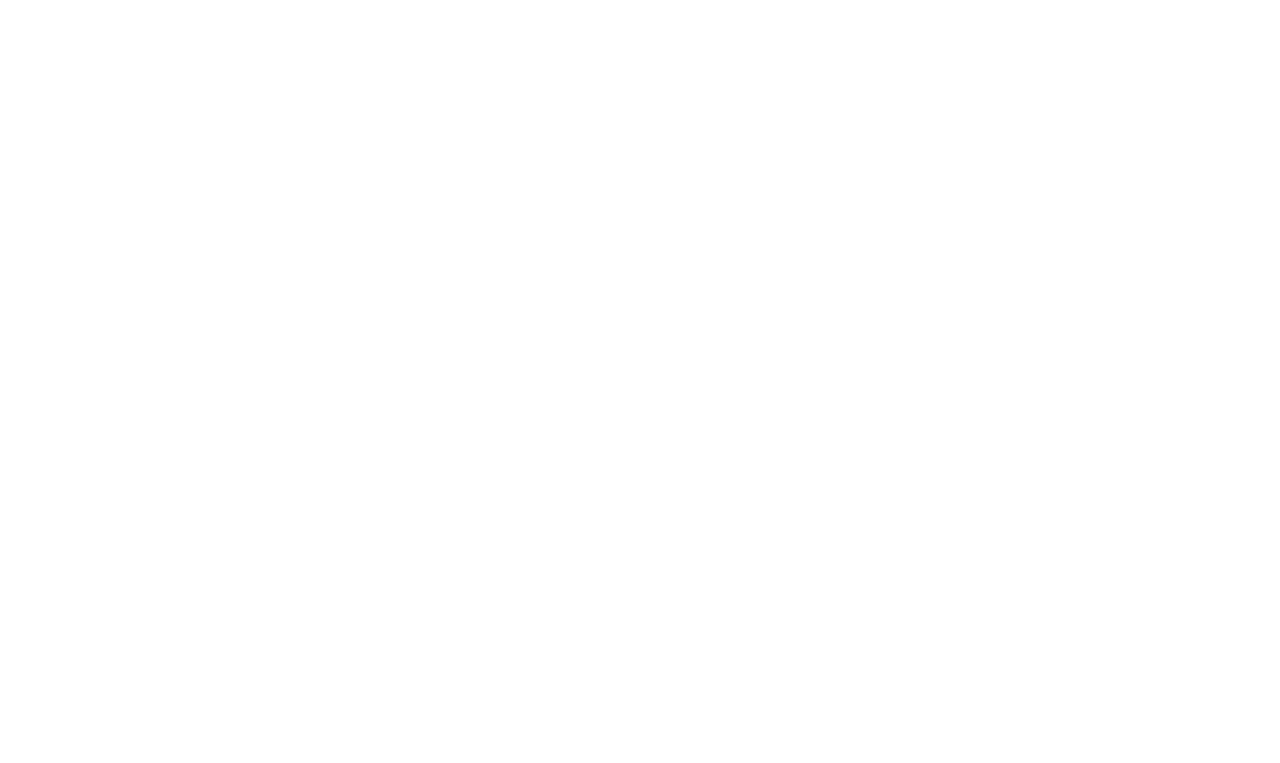
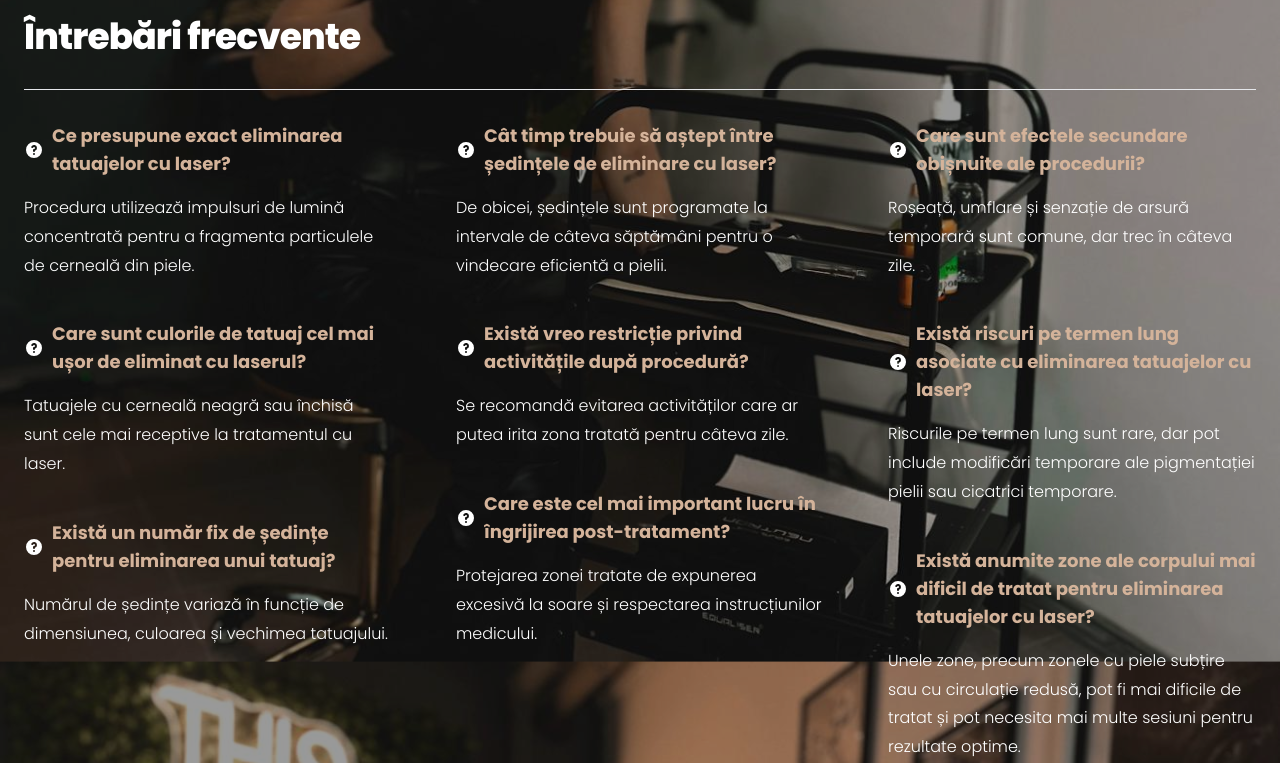
Before and after one commit to mafterr11/MadinyTattoo, a Next.js app: page /servicii/laser in a window 1280 px wide. Shown: the part 897-1660 px from the top of the page. Before the commit the page ends 877 px from the top, so only its background shows below. Built offline with nearby package versions, Linux system fonts and the light colour scheme.

Commit message:
Commit Laser

```diff
--- /dev/null
+++ b/components/FAQLaser.jsx
@@ -0,0 +1,92 @@
+const FAQSection = () => {
+    return (
+        <section className="bg-transparent">
+            <div className="py-8 px-4 mx-auto max-w-[1500px] sm:py-16 lg:px-6">
+                <h2 className="mb-8 text-4xl tracking-tight font-extrabold text-white">Întrebări frecvente</h2>
+                <div className="grid pt-8 text-left border-t border-gray-200 md:gap-16 md:grid-cols-3 ">
+                    {/* prima col */}
+                    <div>
+                        <div className="mb-10">
+                            <h3 className="flex items-center mb-4 text-lg font-bold text-accent">
+                                <svg className="flex-shrink-0 mr-2 w-5 h-5 text-white" fill="currentColor" viewBox="0 0 20 20" xmlns="http://www.w3.org/2000/svg"><path fill-rule="evenodd" d="M18 10a8 8 0 11-16 0 8 8 0 0116 0zm-8-3a1 1 0 00-.867.5 1 1 0 11-1.731-1A3 3 0 0113 8a3.001 3.001 0 01-2 2.83V11a1 1 0 11-2 0v-1a1 1 0 011-1 1 1 0 100-2zm0 8a1 1 0 100-2 1 1 0 000 2z" clip-rule="evenodd"></path></svg>
+                                Ce presupune exact eliminarea tatuajelor cu laser?
+                            </h3>
+                            <p className="text-white">Procedura utilizează impulsuri de lumină concentrată pentru a fragmenta particulele de cerneală din piele.</p>
+                        </div>
+                        <div className="mb-10">
+                            <h3 className="flex items-center mb-4 text-lg font-bold text-accent">
+                                <svg className="flex-shrink-0 mr-2 w-5 h-5 text-white" fill="currentColor" viewBox="0 0 20 20" xmlns="http://www.w3.org/2000/svg"><path fill-rule="evenodd" d="M18 10a8 8 0 11-16 0 8 8 0 0116 0zm-8-3a1 1 0 00-.867.5 1 1 0 11-1.731-1A3 3 0 0113 8a3.001 3.001 0 01-2 2.83V11a1 1 0 11-2 0v-1a1 1 0 011-1 1 1 0 100-2zm0 8a1 1 0 100-2 1 1 0 000 2z" clip-rule="evenodd"></path></svg>
+                                Care sunt culorile de tatuaj cel mai ușor de eliminat cu laserul?
+                            </h3>
+                            <p className="text-white">Tatuajele cu cerneală neagră sau închisă sunt cele mai receptive la tratamentul cu laser.</p>
+                        </div>
+                        <div className="mb-10">
+                            <h3 className="flex items-center mb-4 text-lg font-bold text-accent">
+                                <svg className="flex-shrink-0 mr-2 w-5 h-5 text-white" fill="currentColor" viewBox="0 0 20 20" xmlns="http://www.w3.org/2000/svg"><path fill-rule="evenodd" d="M18 10a8 8 0 11-16 0 8 8 0 0116 0zm-8-3a1 1 0 00-.867.5 1 1 0 11-1.731-1A3 3 0 0113 8a3.001 3.001 0 01-2 2.83V11a1 1 0 11-2 0v-1a1 1 0 011-1 1 1 0 100-2zm0 8a1 1 0 100-2 1 1 0 000 2z" clip-rule="evenodd"></path></svg>
+                                Există un număr fix de ședințe pentru eliminarea unui tatuaj?
+                            </h3>
+                            <p className="text-white">Numărul de ședințe variază în funcție de dimensiunea, culoarea și vechimea tatuajului.</p>
+                        </div>
+
+                    </div>
+                    {/* a doua col */}
+                    <div>
+                        <div className="mb-10">
+                            <h3 className="flex items-center mb-4 text-lg font-bold text-accent">
+                                <svg className="flex-shrink-0 mr-2 w-5 h-5 text-white" fill="currentColor" viewBox="0 0 20 20" xmlns="http://www.w3.org/2000/svg"><path fill-rule="evenodd" d="M18 10a8 8 0 11-16 0 8 8 0 0116 0zm-8-3a1 1 0 00-.867.5 1 1 0 11-1.731-1A3 3 0 0113 8a3.001 3.001 0 01-2 2.83V11a1 1 0 11-2 0v-1a1 1 0 011-1 1 1 0 100-2zm0 8a1 1 0 100-2 1 1 0 000 2z" clip-rule="evenodd"></path></svg>
+                                Cât timp trebuie să aștept între ședințele de eliminare cu laser?
+                            </h3>
+                            <p className="text-white">De obicei, ședințele sunt programate la intervale de câteva săptămâni pentru o vindecare eficientă a pielii.</p>
+                        </div>
+                        <div className="mb-10">
+                            <h3 className="flex items-center mb-4 text-lg font-bold text-accent">
+                                <svg className="flex-shrink-0 mr-2 w-5 h-5 text-white" fill="currentColor" viewBox="0 0 20 20" xmlns="http://www.w3.org/2000/svg"><path fill-rule="evenodd" d="M18 10a8 8 0 11-16 0 8 8 0 0116 0zm-8-3a1 1 0 00-.867.5 1 1 0 11-1.731-1A3 3 0 0113 8a3.001 3.001 0 01-2 2.83V11a1 1 0 11-2 0v-1a1 1 0 011-1 1 1 0 100-2zm0 8a1 1 0 100-2 1 1 0 000 2z" clip-rule="evenodd"></path></svg>
+                                Există vreo restricție privind activitățile după procedură?
+                            </h3>
+                            <p className="text-white">Se recomandă evitarea activităților care ar putea irita zona tratată pentru câteva zile.</p>
+                        </div>
+                        <div className="mb-10">
+                            <h3 className="flex items-center mb-4 text-lg font-bold text-accent">
+                                <svg className="flex-shrink-0 mr-2 w-5 h-5 text-white" fill="currentColor" viewBox="0 0 20 20" xmlns="http://www.w3.org/2000/svg"><path fill-rule="evenodd" d="M18 10a8 8 0 11-16 0 8 8 0 0116 0zm-8-3a1 1 0 00-.867.5 1 1 0 11-1.731-1A3 3 0 0113 8a3.001 3.001 0 01-2 2.83V11a1 1 0 11-2 0v-1a1 1 0 011-1 1 1 0 100-2zm0 8a1 1 0 100-2 1 1 0 000 2z" clip-rule="evenodd"></path></svg>
+                                Care este cel mai important lucru în îngrijirea post-tratament?
+                            </h3>
+                            <p className="text-white">Protejarea zonei tratate de expunerea excesivă la soare și respectarea instrucțiunilor medicului.</p>
+                        </div>
+
+                    </div>
+                    {/* a treia col */}
+                    <div>
+                        <div className="mb-10">
+                            <h3 className="flex items-center mb-4 text-lg font-bold text-accent">
+                                <svg className="flex-shrink-0 mr-2 w-5 h-5 text-white" fill="currentColor" viewBox="0 0 20 20" xmlns="http://www.w3.org/2000/svg"><path fill-rule="evenodd" d="M18 10a8 8 0 11-16 0 8 8 0 0116 0zm-8-3a1 1 0 00-.867.5 1 1 0 11-1.731-1A3 3 0 0113 8a3.001 3.001 0 01-2 2.83V11a1 1 0 11-2 0v-1a1 1 0 011-1 1 1 0 100-2zm0 8a1 1 0 100-2 1 1 0 000 2z" clip-rule="evenodd"></path></svg>
+                                Care sunt efectele secundare obișnuite ale procedurii?
+                            </h3>
+                            <p className="text-white">Roșeață, umflare și senzație de arsură temporară sunt comune, dar trec în câteva zile.</p>
+                        </div>
+                        <div className="mb-10">
+                            <h3 className="flex items-center mb-4 text-lg font-bold text-accent">
+                                <svg className="flex-shrink-0 mr-2 w-5 h-5 text-white" fill="currentColor" viewBox="0 0 20 20" xmlns="http://www.w3.org/2000/svg"><path fill-rule="evenodd" d="M18 10a8 8 0 11-16 0 8 8 0 0116 0zm-8-3a1 1 0 00-.867.5 1 1 0 11-1.731-1A3 3 0 0113 8a3.001 3.001 0 01-2 2.83V11a1 1 0 11-2 0v-1a1 1 0 011-1 1 1 0 100-2zm0 8a1 1 0 100-2 1 1 0 000 2z" clip-rule="evenodd"></path></svg>
+                                Există riscuri pe termen lung asociate cu eliminarea tatuajelor cu laser?
+                            </h3>
+                            <p className="text-white">Riscurile pe termen lung sunt rare, dar pot include modificări temporare ale pigmentației pielii sau cicatrici temporare.</p>
+                        </div>
+                        <div className="mb-10">
+                            <h3 className="flex items-center mb-4 text-lg font-bold text-accent">
+                                <svg className="flex-shrink-0 mr-2 w-5 h-5 text-white" fill="currentColor" viewBox="0 0 20 20" xmlns="http://www.w3.org/2000/svg"><path fill-rule="evenodd" d="M18 10a8 8 0 11-16 0 8 8 0 0116 0zm-8-3a1 1 0 00-.867.5 1 1 0 11-1.731-1A3 3 0 0113 8a3.001 3.001 0 01-2 2.83V11a1 1 0 11-2 0v-1a1 1 0 011-1 1 1 0 100-2zm0 8a1 1 0 100-2 1 1 0 000 2z" clip-rule="evenodd"></path></svg>
+                                Există anumite zone ale corpului mai dificil de tratat pentru eliminarea tatuajelor cu laser?
+                            </h3>
+                            <p className="text-white">Unele zone, precum zonele cu piele subțire sau cu circulație redusă, pot fi mai dificile de tratat și pot necesita mai multe sesiuni pentru rezultate optime.
+
+
+
+
+</p>
+                        </div>
+                    </div>
+                </div>
+            </div>
+        </section>
+    );
+};
+
+export default FAQSection;
--- a/components/ServiciiLaser.jsx
+++ b/components/ServiciiLaser.jsx
@@ -1,14 +1,15 @@
 import Image from "next/image"
 import laserRemoval from '../public/laserRemoval.jpeg'
+import FAQSection from '../components/FAQLaser'
 
 const ServiciiMicropigmentare = () => {
     return (
-        <div className='flex justify-center flex-col items-center h-full md:h-screen'>
-            <div className="flex flex-col justify-center items-center md:mt-24 mt-32">
+        <div className='flex justify-center flex-col items-center h-full md:h-full'>
+            <div className="flex flex-col justify-center items-center md:mt-40 mt-32">
                 <h1 className="h1"><span className="text-accent">Laser Removal</span></h1>
-                <p className='max-w-sm xl:max-w-2xl mx-auto xl:mx-0 mb-10 xl:mb-16 xl:text-xl text-center text-p xs:text-xl font-bold'><span className="text-accent">Redescoperă</span> libertatea pielii tale: <span className="text-accent">consultă</span> tarifele noastre competitive pentru eliminarea tatuajelor cu laser și <span className="text-accent">transformă-ți</span> aspectul cu încredere.</p>
+                <p className='max-w-sm xl:max-w-3xl mx-auto xl:mx-0 mb-10 xl:mb-16 xl:text-xl text-center text-p xs:text-xl font-bold'><span className="text-accent">Redescoperă</span> libertatea pielii tale: <span className="text-accent">consultă</span> tarifele noastre competitive pentru eliminarea tatuajelor cu laser și <span className="text-accent">transformă-ți</span> aspectul cu încredere.</p>
             </div>
-            <div className='flex flex-col lg:flex-row items-center max-w-7xl  w-[90%] m-4'>
+            <div className='flex flex-col lg:flex-row items-center justify-center max-w-7xl  w-[90%] m-4'>
                 <div className='relative flex flex-col w-[90%] lg:w-[40%] h-96 m-2'>
                     <Image
                         src={laserRemoval}
@@ -24,7 +25,7 @@
                         <div className='flex flex-col items-center justify-center p-2 text-gray-300'>
                             <div className='font-bold text-2xl m-2 mt-[20%]'>
                                 <h1 className='underline decoration-[3px] underline-offset-4 mb-4'>
-                                    Buze
+                                    Ședința
                                 </h1>
                             </div>
                             <div className='m-2 text-lg'>
@@ -44,7 +45,9 @@
                         </div>
                     </div>
                 </div>
+                {/* FAQ */}
             </div>
+            <FAQSection />
         </div>
     )
 }
```
